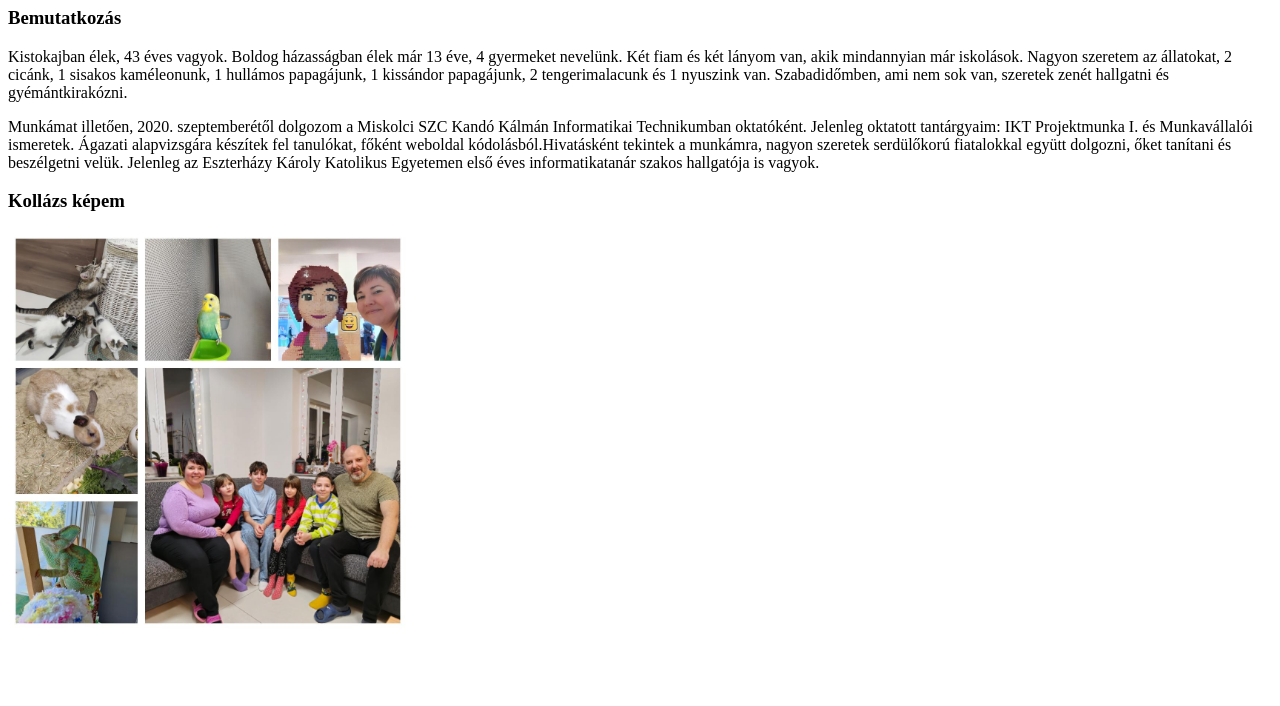
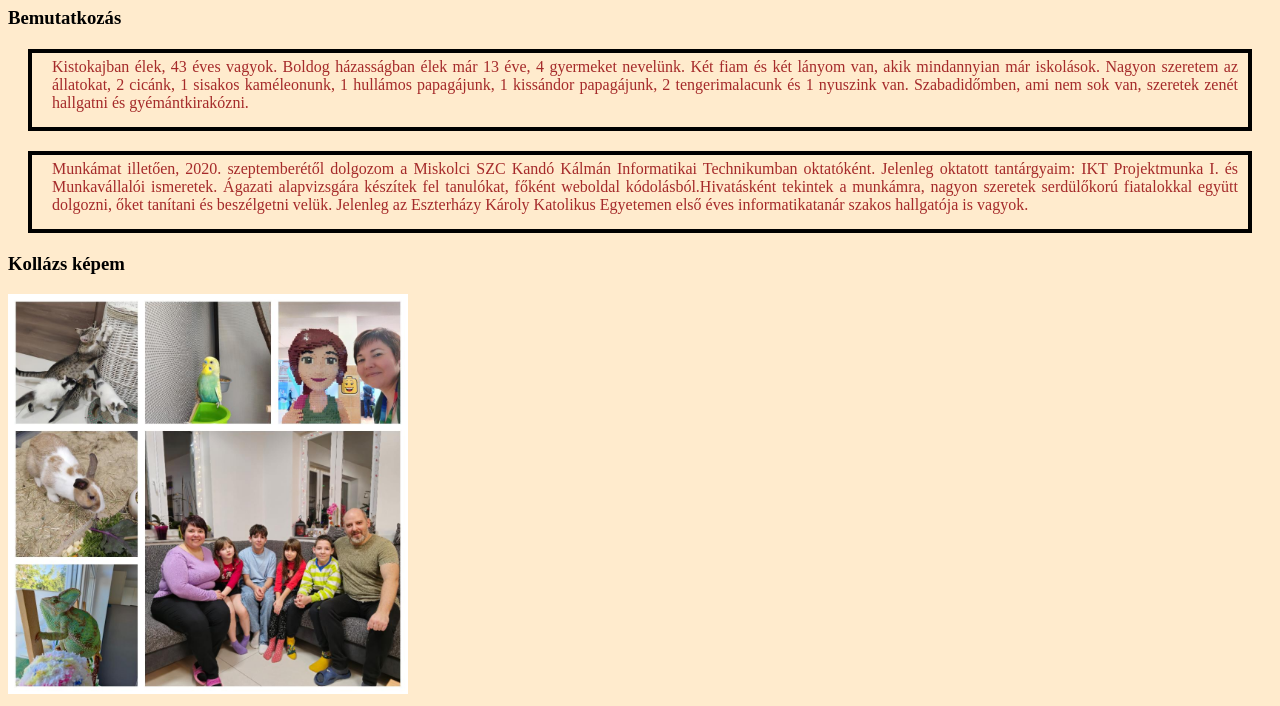
Before and after one commit to sandornefr/9.C_1.cs_web, a plain HTML site: page index.html in a window 1280 px wide. Shown: the part 99-805 px from the top of the page. Drawn offline with Linux system fonts and the light colour scheme.

Commit message:
stílus formázás

```diff
--- /dev/null
+++ b/css/style.css
@@ -0,0 +1,14 @@
+body {
+    background-color: blanchedalmond;
+}
+
+p {
+    text-align: justify; /*sorkizárt szövegigazítás vízszintesen*/
+    padding: 5px 10px 15px 20px; /*belső margó* - 5px(fent), 10px(jobbra), 15px(lent), 20px(balra)*/
+    border: 4px solid black; /*szegély - 4px(vastagság), solid(stílus), black(szín)*/
+    margin: 20px; /*külső margó*/
+}
+
+h1,h2,p {
+    color: brown;
+} /*elemkijelölők csoportosítása*/ /*w3schools.com - background-nál tartottam*/
--- a/index.html
+++ b/index.html
@@ -3,6 +3,7 @@
 <head>
     <meta charset="UTF-8">
     <meta name="viewport" content="width=device-width, initial-scale=1.0">
+    <link rel="stylesheet" href="css/style.css">
     <title>Weboldalam</title>
 </head>
 <body>
```
Also changed, not shown: evszakok.html (+5 -2 lines), keplink.html (+1 -0 lines), listak.html (+1 -0 lines), orarend.html (+1 -0 lines).
